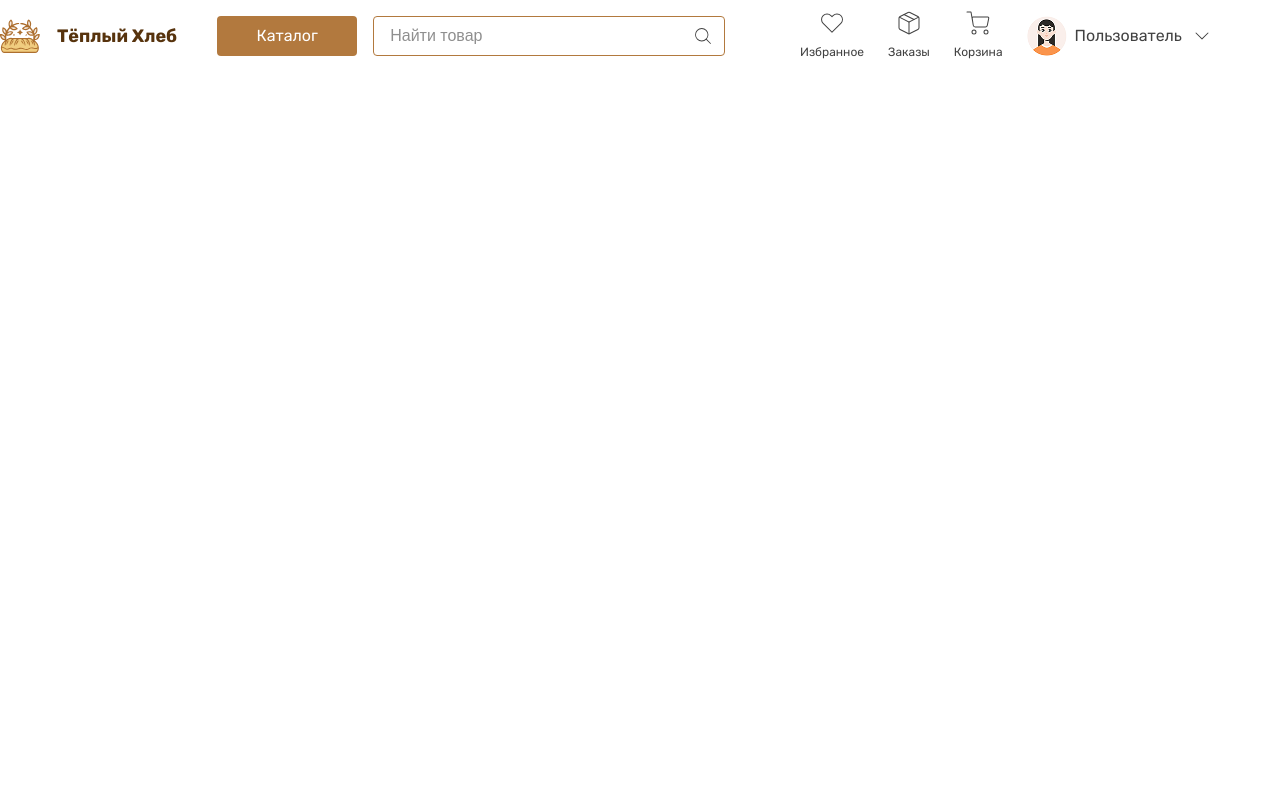
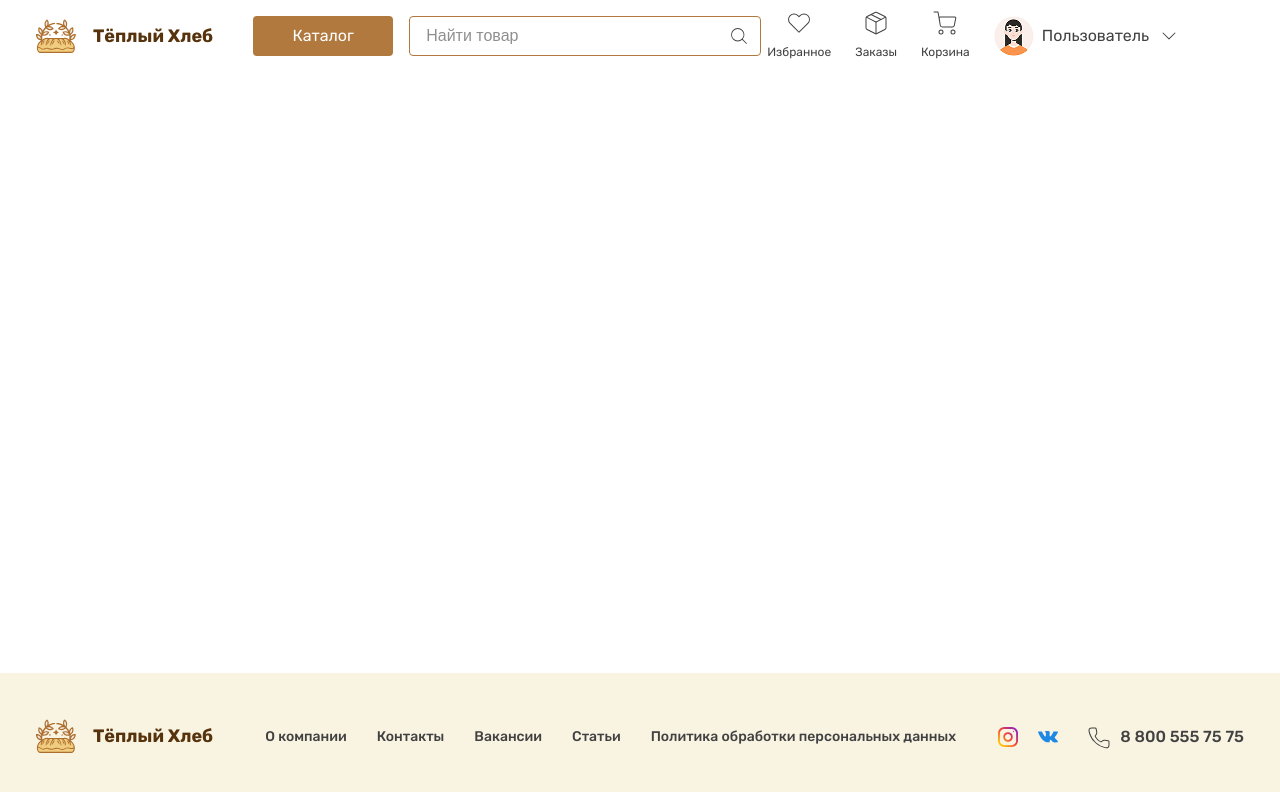
Before and after one commit to pixelslogic/bakery, a website built with Vite: page source/index.html in a window 1280 px wide. Built offline with nearby package versions, Linux system fonts and the light colour scheme.

Commit message:
feat: add footer markup and styles

```diff
--- a/source/index.html
+++ b/source/index.html
@@ -11,11 +11,11 @@
     <div class="container">
       <nav class="nav">
         <div class="nav__wrapper-one">
-          <a class="nav__link nav__link--logo" href="#">
-            <svg class="nav__svg" width="40" height="35">
+          <a class="logo" href="#">
+            <svg class="logo__svg" width="40" height="35">
               <use href="./assets/images/icon/sprite.svg#logo"></use>
             </svg>
-            <span class="nav__text nav__text--logo">
+            <span class="logo__text">
               Тёплый Хлеб
             </span>
           </a>
@@ -37,11 +37,7 @@
                 <use href="./assets/images/icon/sprite.svg#search"></use>
               </svg>
             </button>
-            <input
-              type="text"
-              class="search__input"
-              placeholder="Найти товар"
-              name="q">
+            <input type="text" class="search__input" placeholder="Найти товар">
           </form>
         </div>
 
@@ -88,8 +84,64 @@
   <main>
 
   </main>
-  <footer>
-
+  <footer class="footer">
+    <div class="container">
+      <div class="footer__wrapper">
+        <a class="logo" href="#">
+          <svg class="logo__svg" width="40" height="35">
+            <use href="./assets/images/icon/sprite.svg#logo"></use>
+          </svg>
+          <span class="logo__text">
+            Тёплый Хлеб
+          </span>
+        </a>
+        <nav class="footer__nav">
+          <ul class="footer-site">
+            <li>
+              <a class="footer-site__link" href="#visiting">О компании</a>
+            </li>
+            <li>
+              <a class="footer-site__link" href="#explore">Контакты</a>
+            </li>
+            <li>
+              <a class="footer-site__link" href="#video">Вакансии</a>
+            </li>
+            <li>
+              <a class="footer-site__link" href="#gallery">Статьи</a>
+            </li>
+            <li>
+              <a class="footer-site__link" href="#tickets">Политика обработки персональных данных</a>
+            </li>
+          </ul>
+          <ul class="social">
+            <li>
+              <a class="social__link" href="#">
+                <span class="visually-hidden">instagram link</span>
+                <svg class="social__svg" width="24" height="24">
+                  <use href="./assets/images/icon/sprite.svg#instagram"></use>
+                </svg>
+              </a>
+            </li>
+            <li>
+              <a class="social__link" href="#">
+                <span class="visually-hidden">vkontakte link</span>
+                <svg class="social__svg" width="24" height="24">
+                  <use href="./assets/images/icon/sprite.svg#vkontakte"></use>
+                </svg>
+              </a>
+            </li>
+          </ul>
+        </nav>
+        <div class="contacts__info">
+          <a class="contacts__link" href="tel:+88005557575">
+            <svg class="social__svg" width="24" height="24">
+              <use href="./assets/images/icon/sprite.svg#phone"></use>
+            </svg>
+            <span class="contacts__text">8 800 555 75 75</span>
+          </a>
+        </div>
+      </div>
+    </div>
   </footer>
 </body>
 </html>
--- /dev/null
+++ b/source/styles/scss/components/_contacts.scss
@@ -0,0 +1,6 @@
+.contacts__link {
+  display: flex;
+  gap: 8px;
+  font-weight: 500;
+  align-items: center;
+}
--- /dev/null
+++ b/source/styles/scss/components/_footer-site.scss
@@ -0,0 +1,9 @@
+.footer-site {
+  display: flex;
+  flex-direction: row;
+  gap: 30px;
+  align-items: center;
+  font-size: 14px;
+  font-weight: 500;
+  line-height: 150%;
+}
--- /dev/null
+++ b/source/styles/scss/components/_footer.scss
@@ -0,0 +1,18 @@
+@use "../global/variables" as *;
+
+.footer {
+  padding: 46px 0;
+  background-color: $bg-footer;
+}
+
+.footer__wrapper {
+  display: flex;
+  justify-content: space-between;
+  align-items: center;
+}
+
+.footer__nav {
+  display: flex;
+  flex-direction: row;
+  gap: 40px;
+}
--- /dev/null
+++ b/source/styles/scss/components/_logo.scss
@@ -0,0 +1,16 @@
+@use "../global/variables" as *;
+
+.logo {
+  display: flex;
+  flex-direction: row;
+  gap: 17px;
+  padding-right: 24px;
+  align-items: center;
+}
+
+.logo__text {
+  line-height: 150%;
+  font-weight: bold;
+  font-size: 18px;
+  color: $brown-secondary;
+}
--- a/source/styles/scss/components/_nav.scss
+++ b/source/styles/scss/components/_nav.scss
@@ -35,12 +35,6 @@
   &--user {
     flex-direction: row;
   }
-
-  &--logo {
-    flex-direction: row;
-    gap: 17px;
-    padding-right: 24px;
-  }
 }
 
 .nav__list {
@@ -51,11 +45,4 @@
   &--user {
     font-size: 1rem;
   }
-
-  &--logo {
-    line-height: 150%;
-    font-weight: bold;
-    font-size: 18px;
-    color: $brown-secondary;
-  }
 }
--- /dev/null
+++ b/source/styles/scss/components/_social.scss
@@ -0,0 +1,9 @@
+.social {
+  display: flex;
+  gap: 16px;
+}
+
+.social__link {
+  display: flex;
+  align-items: center;
+}
--- a/source/styles/scss/global/_basic.scss
+++ b/source/styles/scss/global/_basic.scss
@@ -13,7 +13,6 @@ body {
   height: 100%;
   scroll-behavior: smooth;
   min-width: 320px;
-  max-width: 1280px;
   margin: 0 auto;
 }
 
@@ -22,6 +21,8 @@ body {
   color: $black;
   font-family: $rubik;
   overflow-wrap: anywhere;
+  display: flex;
+  flex-direction: column;
 }
 
 main {
--- a/source/styles/scss/global/_container.scss
+++ b/source/styles/scss/global/_container.scss
@@ -1,6 +1,6 @@
 @use "../global/viewports" as *;
 @use "../global/mixin" as *;
 
-// .container {
-//   @include m.container;
-// }
+.container {
+  @include container;
+}
--- a/source/styles/scss/global/_mixin.scss
+++ b/source/styles/scss/global/_mixin.scss
@@ -39,4 +39,14 @@
   @include adaptive (mobile) {
     padding: 0 16px;
   }
+
+  @include adaptive (tablet) {
+    padding: 0 20px;
+  }
+
+  @include adaptive (desktop) {
+    padding: 0 36px;
+    max-width: 1280px;
+    margin: 0 auto;
+  }
 }
--- a/source/styles/scss/global/_variables.scss
+++ b/source/styles/scss/global/_variables.scss
@@ -9,5 +9,6 @@ $gray-light: #bfbfbf;
 $gray-hard: #8f8f8f;
 $gray-hardest: #606060;
 $bg: #f8e7ce;
+$bg-footer: #f9f4e2;
 // fonts
 $rubik: "Rubik", "Arial", sans-serif;
--- a/source/styles/scss/styles.scss
+++ b/source/styles/scss/styles.scss
@@ -11,3 +11,8 @@
 @use "./components/nav";
 @use "./components/catalog-btn";
 @use "./components/search";
+@use "./components/logo";
+@use "./components/footer";
+@use "./components/social";
+@use "./components/contacts";
+@use "./components/footer-site";
```
Also changed, not shown: source/assets/images/img/banner/bg.jpg (added).
